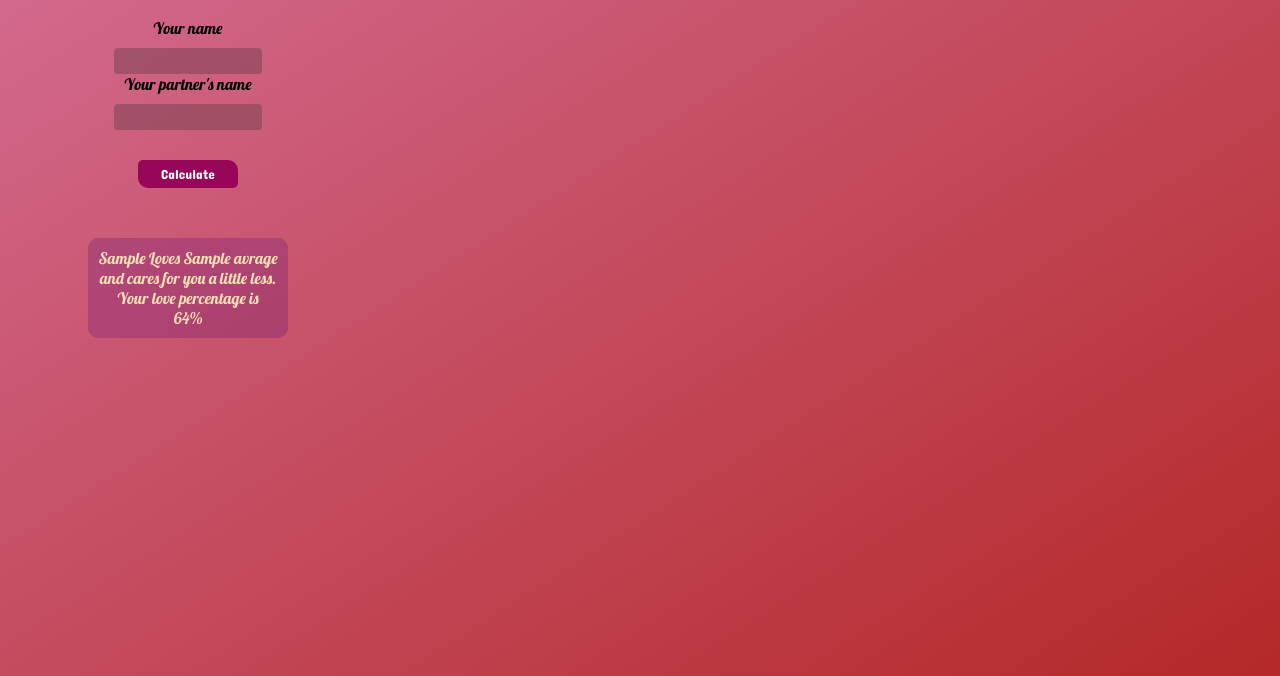
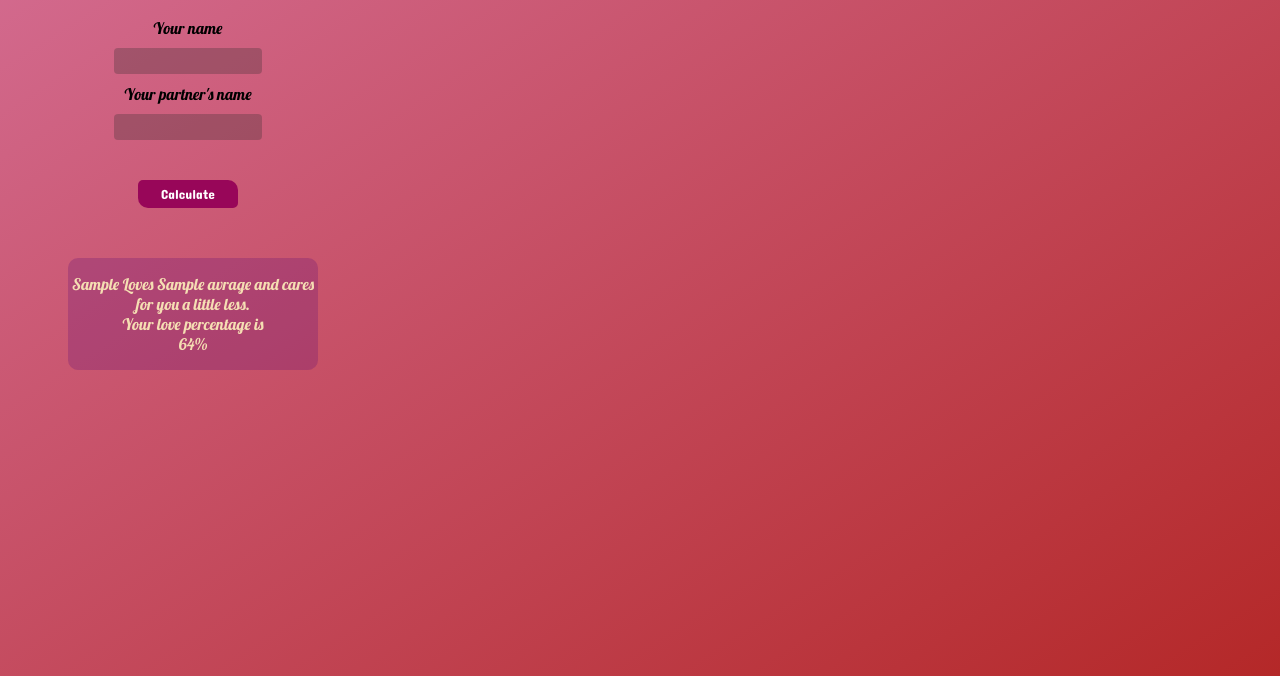
Before and after one commit to Mehulk20/love-calculator, a plain HTML site: page index.html in a window 1280 px wide. Both pictures are taken after typing "Sample", "Sample" into the empty fields and a click on the button "Calculate". Shown: the part 140-816 px from the top of the page. Drawn offline with Linux system fonts and the light colour scheme.

Commit message:
Update index.html

```diff
--- a/index.html
+++ b/index.html
@@ -43,6 +43,7 @@
       font-family: 'Concert One', sans-serif;
       color: whitesmoke;
       margin-top: 10px;
+      margin-bottom: 10px;
     }
 
     form {
@@ -68,9 +69,9 @@
       align-items: center;
       margin-top: 50px;
       background: #5c0d7642;
-      width: 200px;
-      height: 100px;
-      margin-left: 80px;
+      max-width: 250px;
+      max-height: 150px;
+      margin-left: 60px;
       border-radius: 10px;
     }
 
@@ -95,7 +96,7 @@
           <form action="none" id="myForm">
             <label for="fname">Your name</label><br>
             <input type="text" id="fname" maxlength="12" name="fname"><br>
-            <label for="mname">Your partner's name</label><br>
+            <label for="mname">Your partner's name</label>
             <input type="text" id="mname" maxlength="12" name="mname"><br>
             <button type="button" onclick="calcLove()">
               Calculate
@@ -122,16 +123,20 @@
       x = xCap + xSm;
       y = yCap + ySm;
       var num = Math.random() * 100;
+      if (x && y != null && x && y != "") {
         if (num >= 89) {
           document.getElementById("print").innerHTML = x + " Loves " + y + " very much and cares for you. " + "<br>" + "Your love percentage is " + "<br>" + Math.round(num) + "%";
         } else if (num >= 51 && num <= 88) {
           document.getElementById("print").innerHTML = x + " Loves " + y + " avrage and cares for you a little less. " + "<br>" + "Your love percentage is " + "<br>" + Math.round(num) + "%";
         } else if (num >= 26 && num <= 50) {
           document.getElementById("print").innerHTML = x + " Dont love " + y + " that much, please give some time to you relationship. " + "<br>" + "Your love percentage is " + "<br>" + Math.round(num) + "%";
-      } else if (num >= 5 && num <= 25) {
+        } else if (num <= 25) {
           document.getElementById("print").innerHTML = x + "I do not see a spark in your love with " + ", and your relationship needs some serious attention. " + "<br>" + "Your love percentage is " + "<br>" + Math.round(num) + "%";
         } else {
           document.getElementById("print").innerHTML = x + Math.round(num) + "%";
+        }
+      } else {
+        document.getElementById("print").innerHTML = "Please enter a value in the input felids or I guess nobody loves you";
       }
       document.getElementById("myForm").reset();
     }
```
Lines whose indentation alone changed are shown as unchanged.
